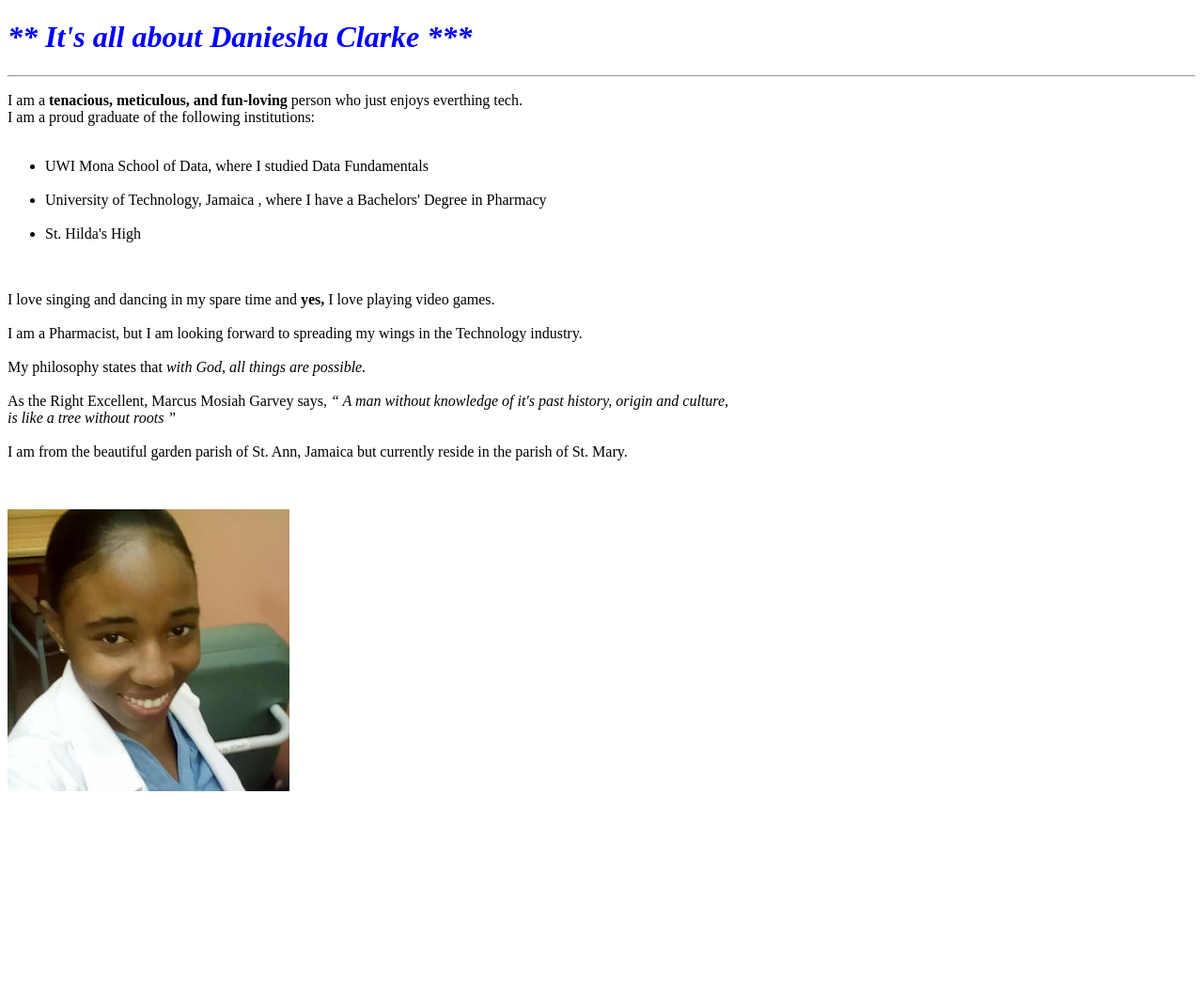
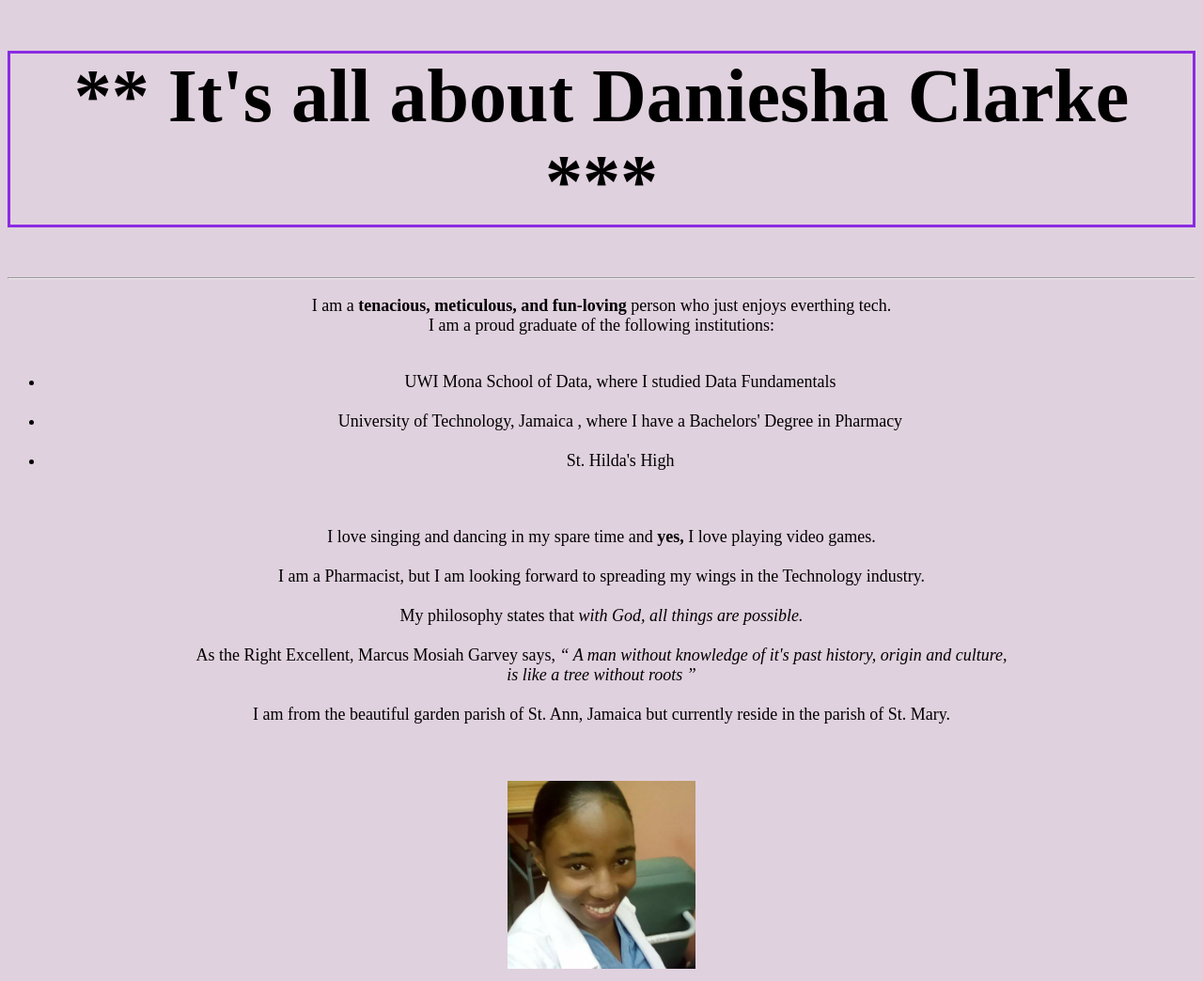
Before and after one commit to doghead71/VectorWebDesignDevelopmentMar262023, a plain HTML site: page pages/about/daniesha_clarke.html in a window 1280 px wide. Shown: the whole page at 94% size. Before the commit the page ends 854 px from the top, so only its background shows below. Drawn offline with Linux system fonts and the light colour scheme.

Commit message:
made a few changes

```diff
--- a/pages/about/daniesha_clarke.html
+++ b/pages/about/daniesha_clarke.html
@@ -2,11 +2,13 @@
 <!DOCTYPE html>
 <html>
     <head>
+      <link rel="stylesheet" href="../../css/daniesha_clarke/aboutus.css"  type="text/css" >
+
         <title> About Daniesha Clarke</title>
     </head>
     <body>
         <h1>
-         <em> <span style="color:blue;">** It's all about Daniesha Clarke *** </span></em> </h1>
+         ** It's all about Daniesha Clarke *** </h1>
          <hr>
             <p>
         I am a <b> tenacious, meticulous, and fun-loving </b> person who just enjoys everthing tech. <br>
@@ -26,6 +28,6 @@
         <br> <br>   I am from the beautiful garden parish of St. Ann, Jamaica but currently reside in the parish of St. Mary. </p>
           <br> <br>
 
-        <img src="../../img/daniesha_clarke/danieshac.jpeg" width="300" length="200" alt="Picture of Daniesha"/>
+        <img src="../../img/daniesha_clarke/danieshac.jpeg" width="200px" length="200px" float="right" alt="Picture of Daniesha"/>
         </body>
 </html>
```
